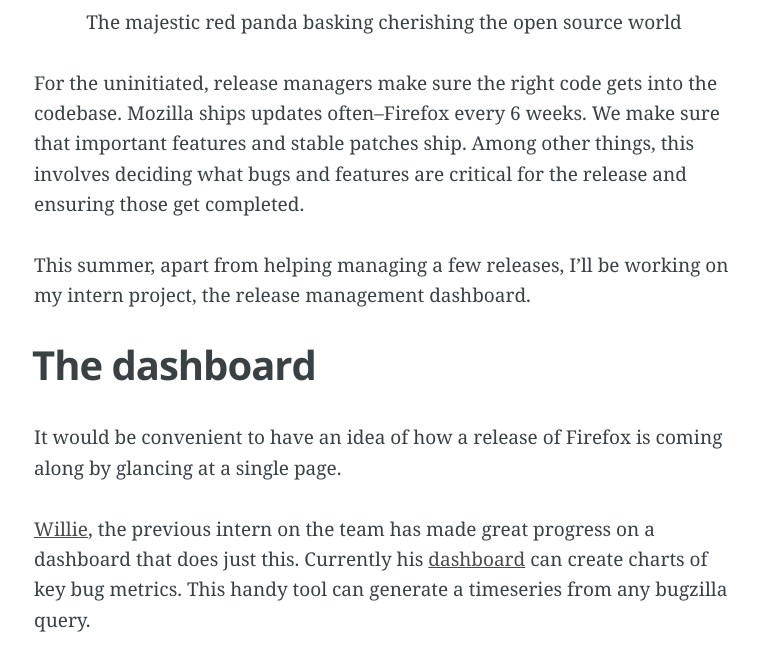
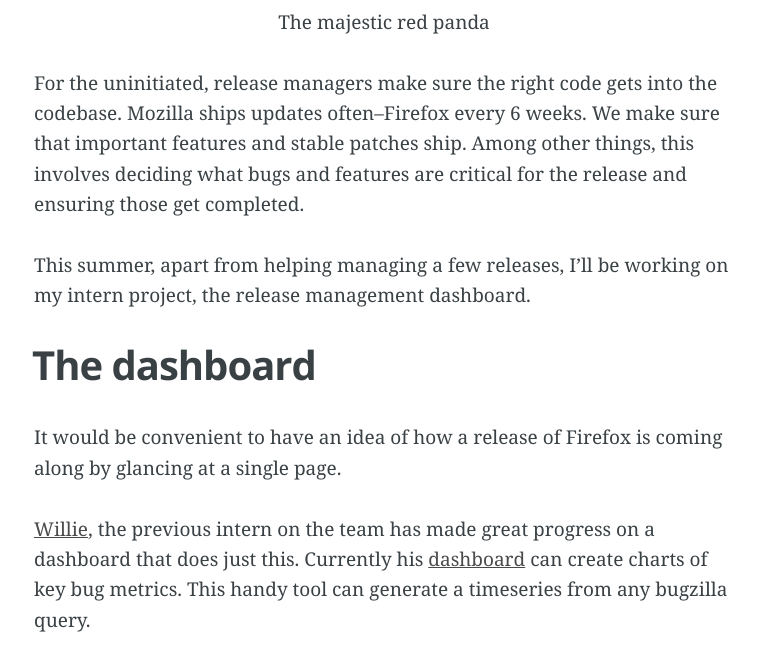
Before and after one commit to pmaddi/pmaddi.github.io, a Jekyll site: the page built from _posts/2014-05-27-two-weeks-at-mozilla.md, in a window 1280 px wide and 900 px high, scrolled down 361 px, cut to the strip 251-900 px from the top of the window. Shown: the whole strip, without its empty margins (256-1014 px from the left). Built offline with Jekyll 4.4.1, drawn with Linux system fonts in a browser that asks for light colours; Markdown is read by kramdown in place of the engine named in the settings.

Commit message:
moved post

```diff
--- a/_posts/2014-05-27-two-weeks-at-mozilla.md
+++ b/_posts/2014-05-27-two-weeks-at-mozilla.md
@@ -9,7 +9,7 @@
 I'm two weeks into my Release Management internship at Mozilla. So far, it has been an incredible experience.
 
 ![The glorious firefox](http://news.worldwild.org/wp-content/uploads/2008/09/red_panda.jpg)
-<p style="text-align: center">The majestic red panda basking cherishing the open source world</p>
+<p style="text-align: center">The majestic red panda</p>
 
 For the uninitiated, release managers make sure the right code gets into the codebase. Mozilla ships updates often--Firefox every 6 weeks. We make sure that important features and stable patches ship. Among other things, this involves deciding what bugs and features are critical for the release and ensuring those get completed.
 
```
